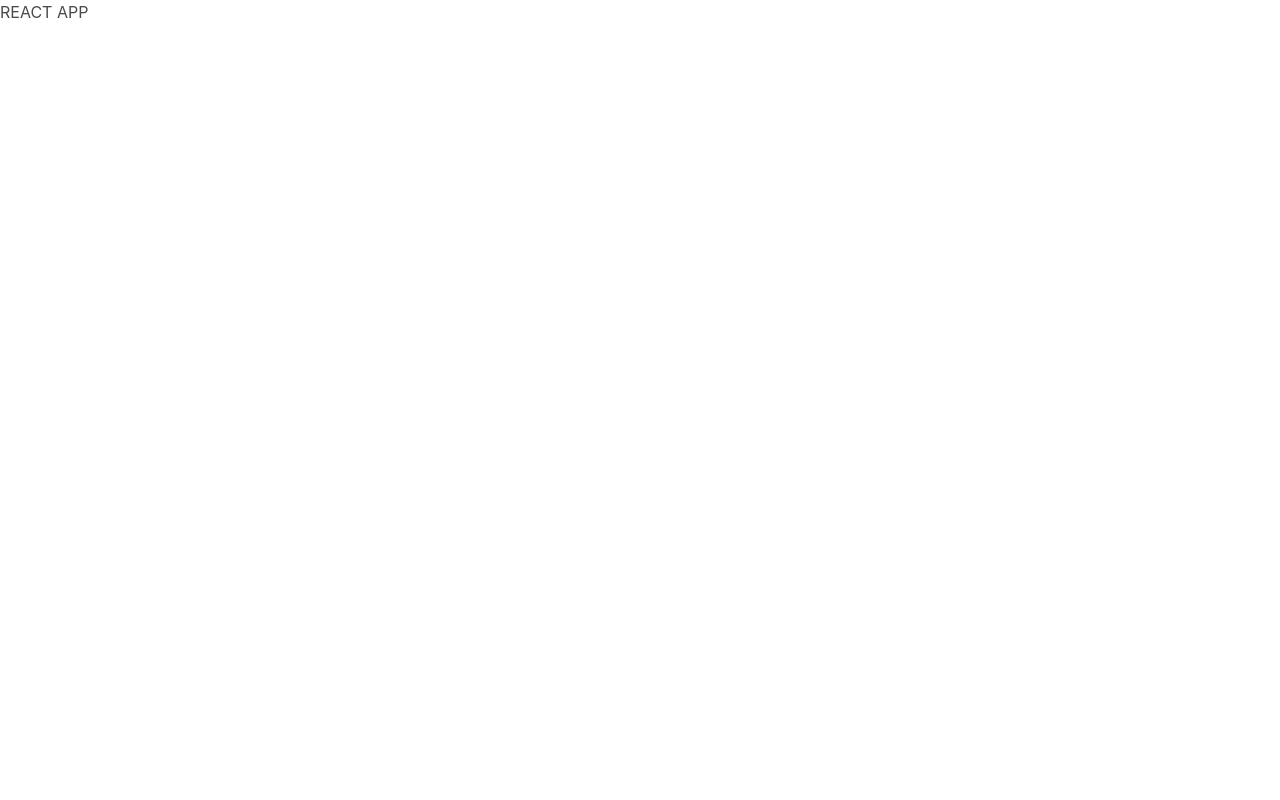
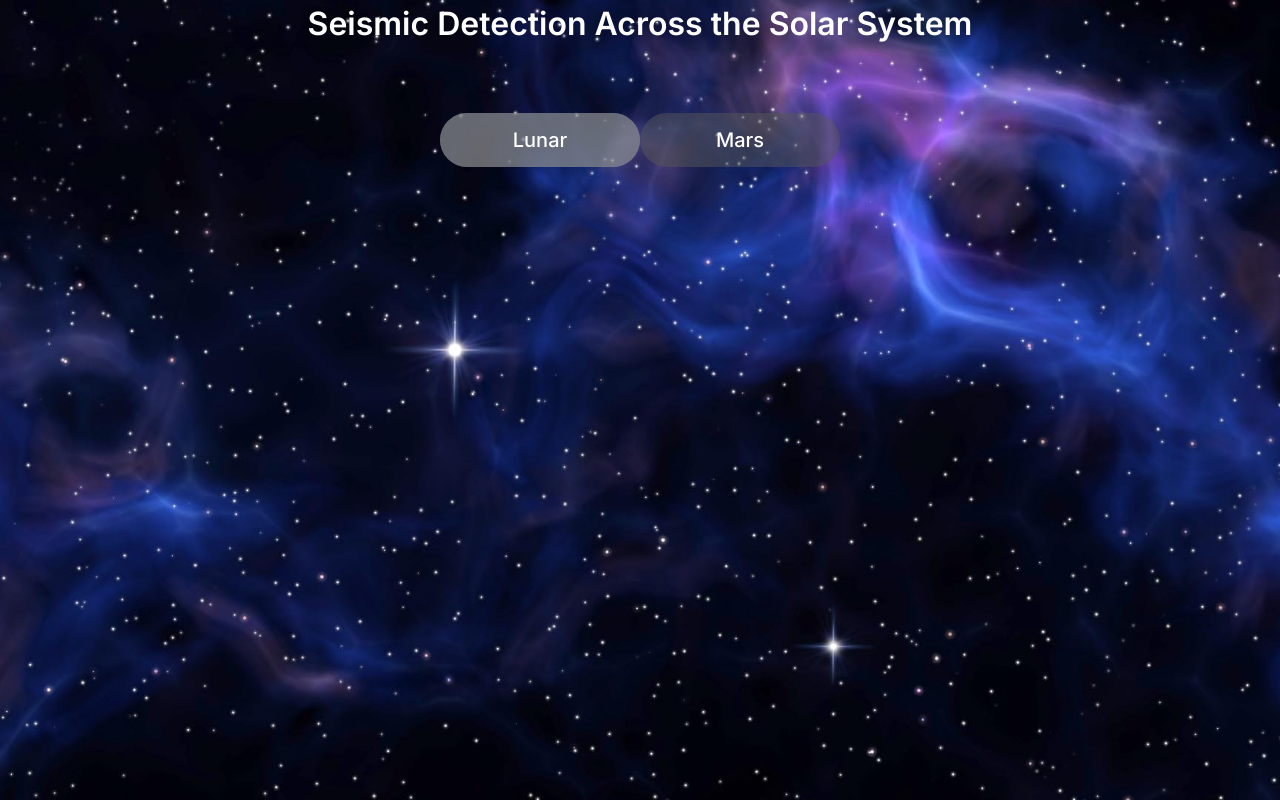
Before and after one commit to LyWilson/NasaSpaceChallenge, a React (Vite) app in the folder FrontEnd/: page / in a window 1280 px wide. Built offline with nearby package versions, Linux system fonts and the light colour scheme.

Commit message:
Add a background image and have a better style on the page overall

```diff
--- a/FrontEnd/src/App.css
+++ b/FrontEnd/src/App.css
@@ -1,7 +1,7 @@
 @import url("https://fonts.googleapis.com/css2?family=Inter:wght@400;500;600&display=swap");
 
 :root {
-	--primary-color: #185ee0;
+	--primary-color: #fff;
 	--secondary-color: #e6eef9;
 }
 
@@ -11,59 +11,52 @@
 	box-sizing: border-box;
 }
 
+/* BODY */
 body {
 	font-family: "Inter", sans-serif;
 	background-color: rgba(#e6eef9, 0.5);
+    margin: 0;
+    padding: 0;
+    height: 100vh;
+    background-image: url('./pictures/SpaceBackground.jpg');
+    background-size: cover; /* Make sure the image covers the entire area */
+    background-position: center; /* Center the image */
+    background-repeat: no-repeat; /* Prevent tiling of the image */
+    background-attachment: fixed; /* Makes the background stay fixed while scrolling */
 }
+img {
+    display: none; /* Hides all image elements */
+}
+
+/* TITLE */
+.titleContainer {
+    display: flex; /* Make it a flex container */
+    justify-content: center; /* Center horizontally */
+    width: 100%; /* Ensure it spans the full width of the page */
+}
+
+label {
+    color:#fff;
+    font-size: 2rem;
+    font-weight: bold;
+    margin-bottom: 20px; /* Space between label and tabs */
+    text-align: center; /* Center the text within the label */
+}
+
+/* SWITCH LUNAR AND MARS */
 .container {
 	position: absolute;
 	left: 0;
-	top: 0;
+    top: -500px;
 	right: 0;
 	bottom: 0;
 	display: flex;
-	align-items: center;
+    align-items: center;
 	justify-content: center;
-}
-.tabs {
-	display: flex;
-	position: relative;
-	background-color: #fff;
-	box-shadow: 0 0 1px 0 rgba(#185ee0, 0.15), 0 6px 12px 0 rgba(#185ee0, 0.15);
-	padding: 0.75rem;
-	border-radius: 99px;
-	* {
-		z-index: 2;
-	}
 }
 
 input[type="radio"] {
 	display: none;
-}
-
-.tab {
-	display: flex;
-	align-items: center;
-	justify-content: center;
-	height: 54px;
-	width: 200px;
-	font-size: 1.25rem;
-	font-weight: 500;
-	border-radius: 99px;
-	cursor: pointer;
-	transition: color 0.15s ease-in;
-}
-
-.notification {
-	display: flex;
-	align-items: center;
-	justify-content: center;
-	width: 2rem;
-	height: 2rem;
-	margin-left: 0.75rem;
-	border-radius: 50%;
-	background-color: var(--secondary-color);
-	transition: 0.15s ease-in;
 }
 
 input[type="radio"] {
@@ -78,7 +71,7 @@ input[type="radio"] {
 	}
 }
 
-input[id="radio-1"] {
+input[id="radioLunar"] {
 	&:checked {
 		& ~ .glider {
 			transform: translateX(0);
@@ -86,7 +79,7 @@ input[id="radio-1"] {
 	}
 }
 
-input[id="radio-2"] {
+input[id="radioMars"] {
 	&:checked {
 		& ~ .glider {
 			transform: translateX(100%);
@@ -94,12 +87,39 @@ input[id="radio-2"] {
 	}
 }
 
-input[id="radio-3"] {
-	&:checked {
-		& ~ .glider {
-			transform: translateX(200%);
-		}
+.tabs {
+	display: flex;
+	position: relative;
+	background-color: transparent; /* Set the tab container background to transparent */
+	box-shadow: 0 0 1px 0 rgba(#185ee0, 0.15), 0 6px 12px 0 rgba(#185ee0, 0.15);
+	padding: 0.75rem;
+	border-radius: 99px;
+	* {
+		z-index: 2;
 	}
+}
+
+.tab {
+    display: flex;
+    align-items: center;
+    justify-content: center;
+    height: 54px;
+    width: 200px;
+    font-size: 1.25rem;
+    font-weight: 500;
+    border-radius: 99px;
+    cursor: pointer;
+    background-color: rgba(88, 88, 88, 0.5); /* Default dark gray with transparency */
+    transition: background-color 0.15s ease-in, opacity 0.15s ease-in; /* Transition for background and opacity */
+}
+
+.tab:hover {
+    opacity: 0.7; /* Adjust transparency on hover */
+    background-color: #696969;
+}
+
+input[type="radio"]:checked + .tab:hover {
+    opacity: 0.5; /* Keep the checked tab semi-transparent on hover */
 }
 
 .glider {
@@ -107,10 +127,18 @@ input[id="radio-3"] {
 	display: flex;
 	height: 54px;
 	width: 200px;
-	background-color: var(--secondary-color);
+	background-color: rgba(230, 238, 249, 0.5); /* Adjust transparency here */
 	z-index: 1;
 	border-radius: 99px;
 	transition: 0.25s ease-out;
+}
+
+.tab:hover .glider {
+    box-shadow: 0 4px 20px rgba(0, 0, 0, 0.8); /* Darker shadow effect on glider */
+}
+
+input[type="radio"] {
+	display: none;
 }
 
 @media (max-width: 700px) {
--- a/FrontEnd/src/App.jsx
+++ b/FrontEnd/src/App.jsx
@@ -1,5 +1,20 @@
+import "./App.css";
 function App() {
-    return <h1>REACT APP</h1>
+    return <div>
+        <img src={"./pictures/SpaceBackground.jpg"}></img>
+        <div className="titleContainer">
+            <label>Seismic Detection Across the Solar System</label>
+        </div>
+        <div className="container">
+            <div className="tabs">
+                <input type="radio" id="radioLunar" name="tabs" checked />
+                <label className="tab" htmlFor="radioLunar">Lunar</label>
+                <input type="radio" id="radioMars" name="tabs" />
+                <label className="tab" htmlFor="radioMars">Mars</label>
+                <span className="glider"/>
+            </div>
+        </div>
+    </div>
 }
 
 export default App
```
Also changed, not shown: FrontEnd/src/pictures/SpaceBackground.jpg (added).
